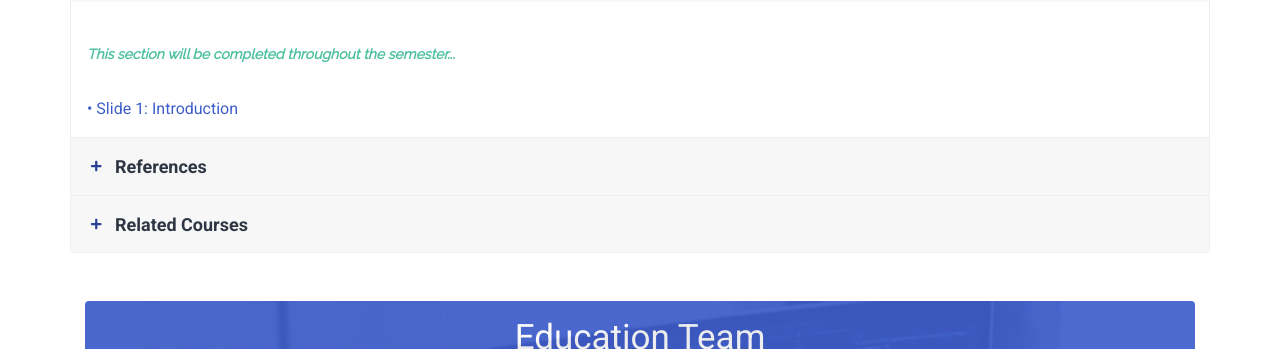
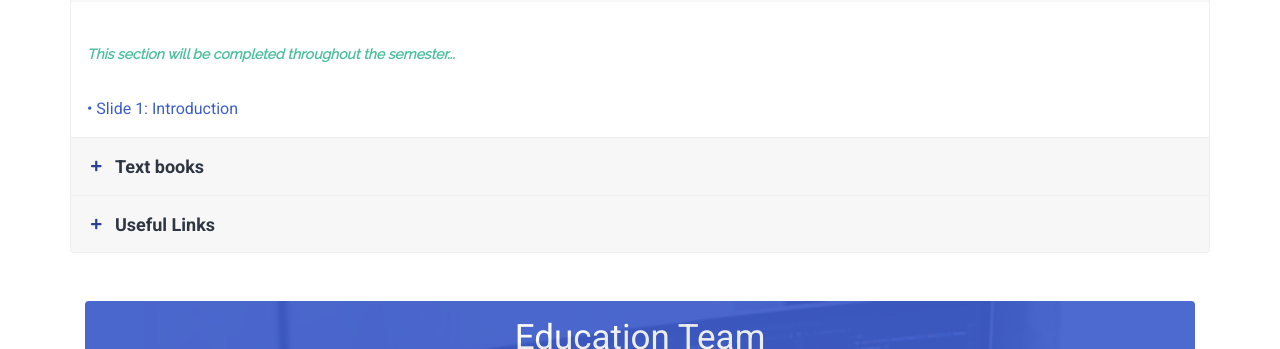
Before and after one commit to Sharif-CS-GenerativeModels/Sharif-CS-GenerativeModels.github.io, a Jekyll site: the page built from index.html, in a window 1280 px wide and 900 px high, scrolled down 3173 px. Shown: the part 104-453 px from the top of the window. Built offline with Jekyll 4.4.1, drawn with Linux system fonts in a browser that asks for light colours; some web fonts are replaced; comment, search, counter and statistics services are not loaded.

Commit message:
changes in course content

```diff
--- a/_data/content.yml
+++ b/_data/content.yml
@@ -22,12 +22,12 @@ lessons:
     description: "This section will be completed throughout the semester..."
     body: slides
 
-  - title: "References"
-    description: "Our Course References:"
+  - title: "Text books"
+    description: "Related Text books:"
     body: references
 
-  - title: "Related Courses"
-    description: "Related Courses:"
+  - title: "Useful Links"
+    description: "Useful links to learn more:"
     body: related_courses
 
 
```
